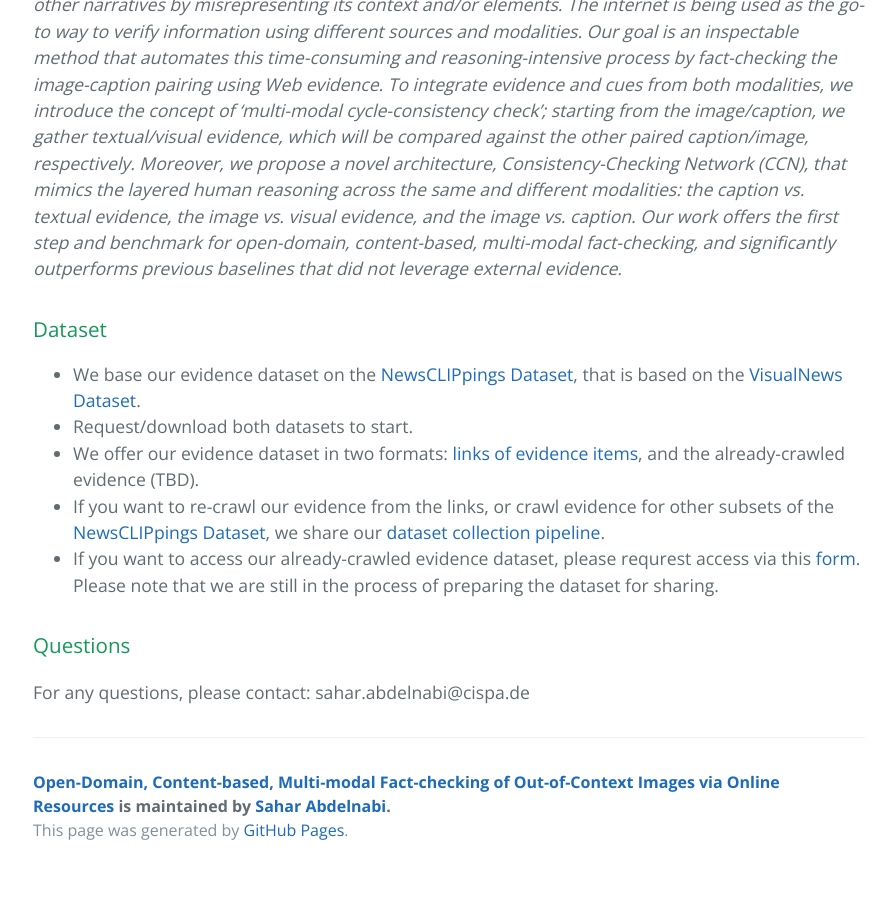
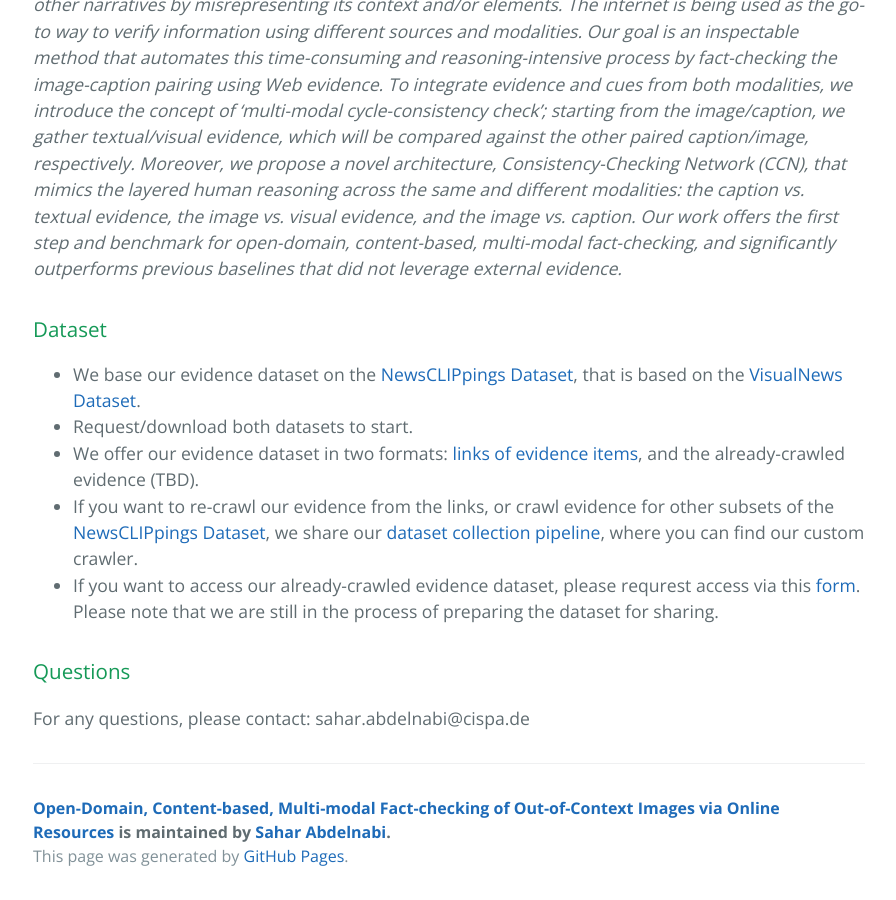
Before and after one commit to S-Abdelnabi/OoC-multi-modal-fc, a Jekyll site: the page built from index.md, in a window 1280 px wide and 900 px high, scrolled down 1132 px. Shown: the whole window, without its empty margins (191-1087 px from the left). Built offline with Jekyll 4.4.1, drawn with Linux system fonts in a browser that asks for light colours; our own code applies the rules of GitHub Pages for plain Markdown files; before the commit the page ends 2006 px from its top, so only the background shows below that.

Commit message:
Update index.md

```diff
--- a/index.md
+++ b/index.md
@@ -9,7 +9,7 @@
 - We base our evidence dataset on the [NewsCLIPpings Dataset](https://github.com/g-luo/news_clippings), that is based on the [VisualNews Dataset](https://github.com/FuxiaoLiu/VisualNews-Repository).
 - Request/download both datasets to start.
 - We offer our evidence dataset in two formats: [links of evidence items](https://github.com/S-Abdelnabi/OoC-multi-modal-fc/tree/main/evidence_links), and the already-crawled evidence (TBD).
-- If you want to re-crawl our evidence from the links, or crawl evidence for other subsets of the [NewsCLIPpings Dataset](https://github.com/g-luo/news_clippings), we share our [dataset collection pipeline](https://github.com/S-Abdelnabi/OoC-multi-modal-fc/tree/main/dataset_collection).
+- If you want to re-crawl our evidence from the links, or crawl evidence for other subsets of the [NewsCLIPpings Dataset](https://github.com/g-luo/news_clippings), we share our [dataset collection pipeline](https://github.com/S-Abdelnabi/OoC-multi-modal-fc/tree/main/dataset_collection), where you can find our custom crawler.
 - If you want to access our already-crawled evidence dataset, please requrest access via this [form](https://forms.gle/HZeUK1EEveGF9yEV9). Please note that we are still in the process of preparing the dataset for sharing.
 
 ### Questions
```
